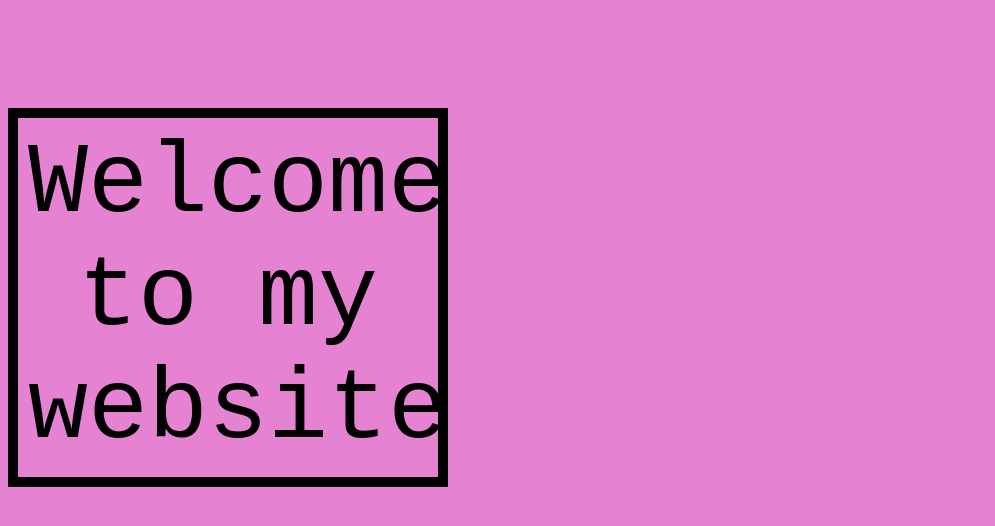
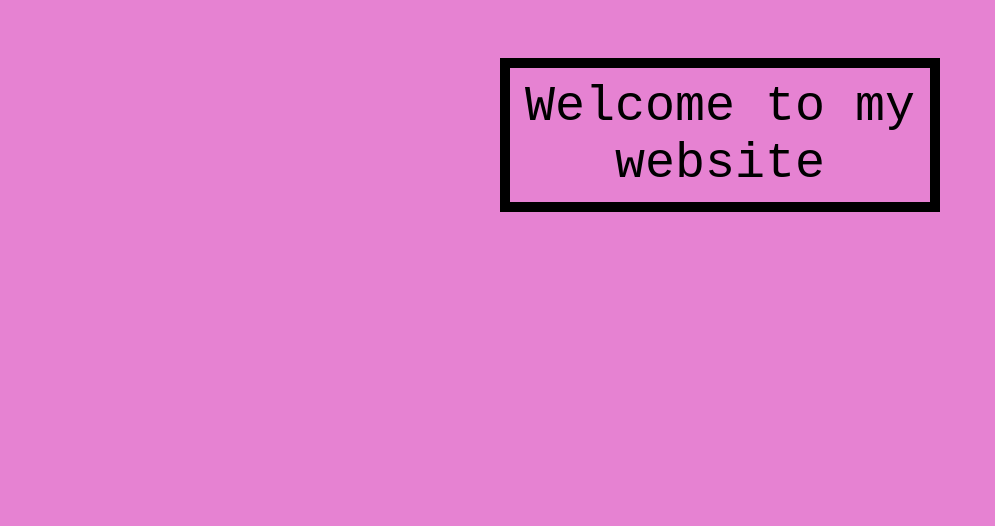
Before and after one commit to nishantmurali/nishantmurali.github.io, a plain HTML site: page index.html in a window 1280 px wide. Shown: the whole page, without its empty margins (0-995 px from the left). Drawn offline with Linux system fonts and the light colour scheme.

Commit message:
position

```diff
--- a/index.html
+++ b/index.html
@@ -10,12 +10,13 @@
 		}
         #greeting {
             text-align: center;
-            font-size: 100px;
+            font-size: 50px;
             border: 10px solid black;
             font-family: Monospace;
             padding: 10px;
             width: 400px;
             position: absolute;
+            left: 500px;
 
 		}
 
```
